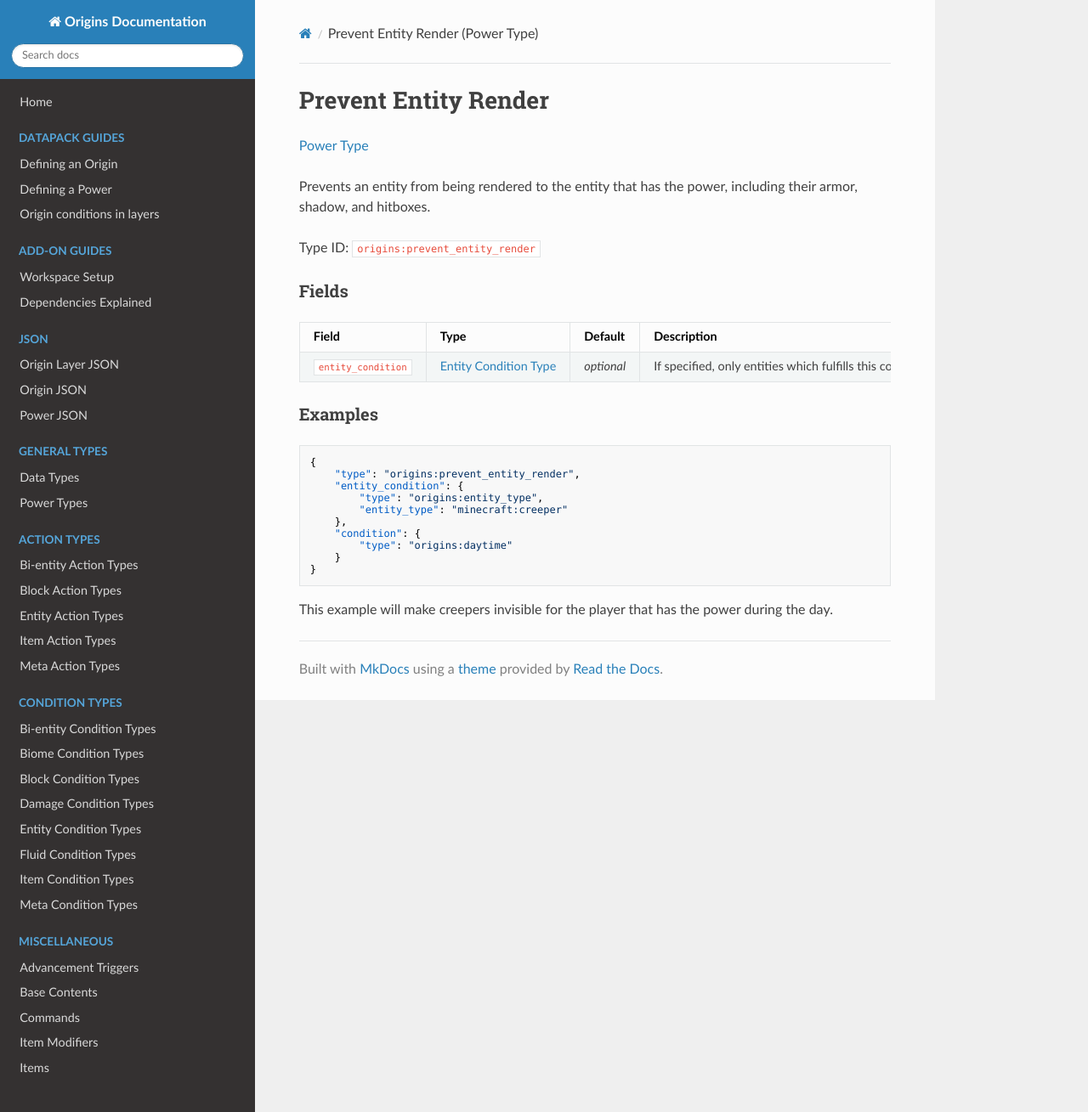
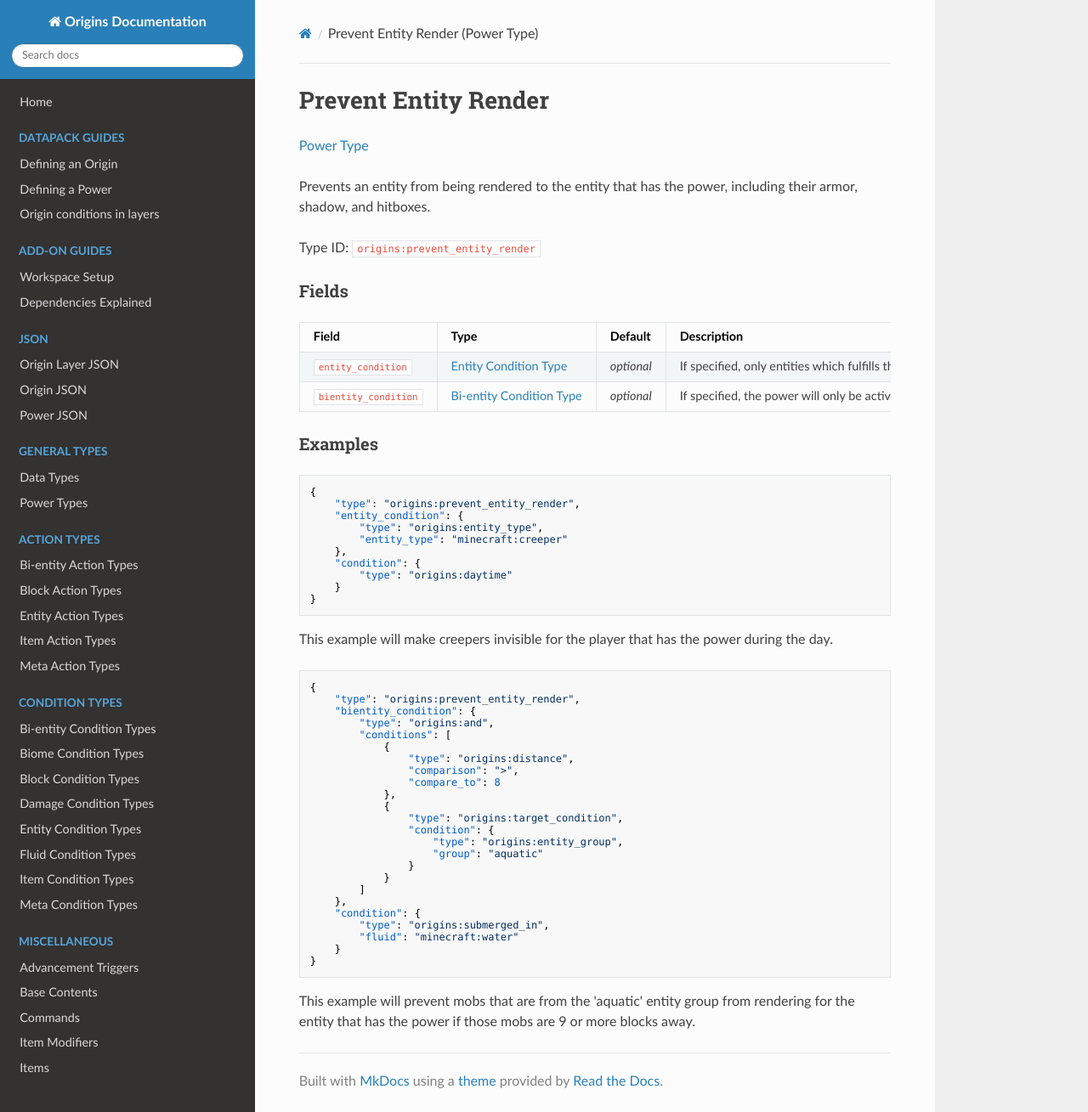
Before and after one commit to apace100/origins-docs, an MkDocs documentation site: the page built from docs/types/power_types/prevent_entity_render.md, in a window 1280 px wide and 1309 px high. Shown: the whole window at 85% size. Built offline with MkDocs 1.6.1, drawn with Linux system fonts in a browser that asks for light colours; nearby versions of some CDN libraries.

Commit message:
Updated `prevent_entity_render.md` (Power Type)
Added the `bientity_condition` field and an example

````diff
--- a/docs/types/power_types/prevent_entity_render.md
+++ b/docs/types/power_types/prevent_entity_render.md
@@ -17,6 +17,7 @@ Type ID: `origins:prevent_entity_render`
 Field  | Type | Default | Description
 -------|------|---------|-------------
 `entity_condition` | [Entity Condition Type](../entity_condition_types.md) | _optional_ | If specified, only entities which fulfills this condition will be affected.
+`bientity_condition` | [Bi-entity Condition Type](../bientity_condition_types.md) | _optional_ | If specified, the power will only be active if this condition is fulfilled by either or both the 'actor' (the player that has the power) and 'target' (the entity that will not render) entities.
 
 
 ### Examples
@@ -35,3 +36,33 @@ Field  | Type | Default | Description
 ```
 
 This example will make creepers invisible for the player that has the power during the day.
+<br>
+
+```json
+{
+    "type": "origins:prevent_entity_render",
+    "bientity_condition": {
+        "type": "origins:and",
+        "conditions": [
+            {
+                "type": "origins:distance",
+                "comparison": ">",
+                "compare_to": 8
+            },
+            {
+                "type": "origins:target_condition",
+                "condition": {
+                    "type": "origins:entity_group",
+                    "group": "aquatic"
+                }
+            }
+        ]
+    },
+    "condition": {
+        "type": "origins:submerged_in",
+        "fluid": "minecraft:water"
+    }
+}
+```
+
+This example will prevent mobs that are from the 'aquatic' entity group from rendering for the entity that has the power if those mobs are 9 or more blocks away.
````
